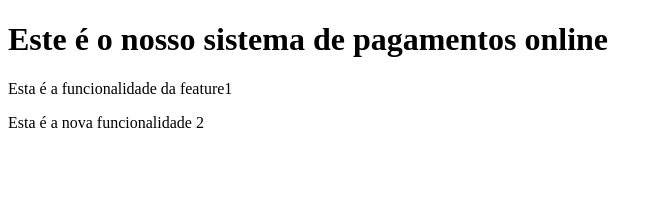
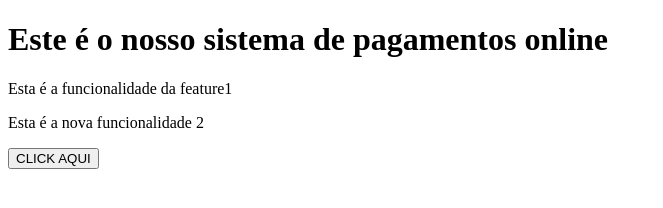
Before and after one commit to edilsonroque/SistemaPagamentos, a plain HTML site: page index.html in a window 1280 px wide. Shown: the whole page, without its empty margins (0-663 px from the left). Drawn offline with Linux system fonts and the light colour scheme.

Commit message:
Update index.html

```diff
--- a/index.html
+++ b/index.html
@@ -9,5 +9,7 @@
     <h1>Este é o nosso sistema de pagamentos online</h1>
     <p>Esta é a funcionalidade da feature1</p>
     <p>Esta é a nova funcionalidade 2</p>
+    <button>CLICK AQUI</button>
+
 </body>
 </html>
```
